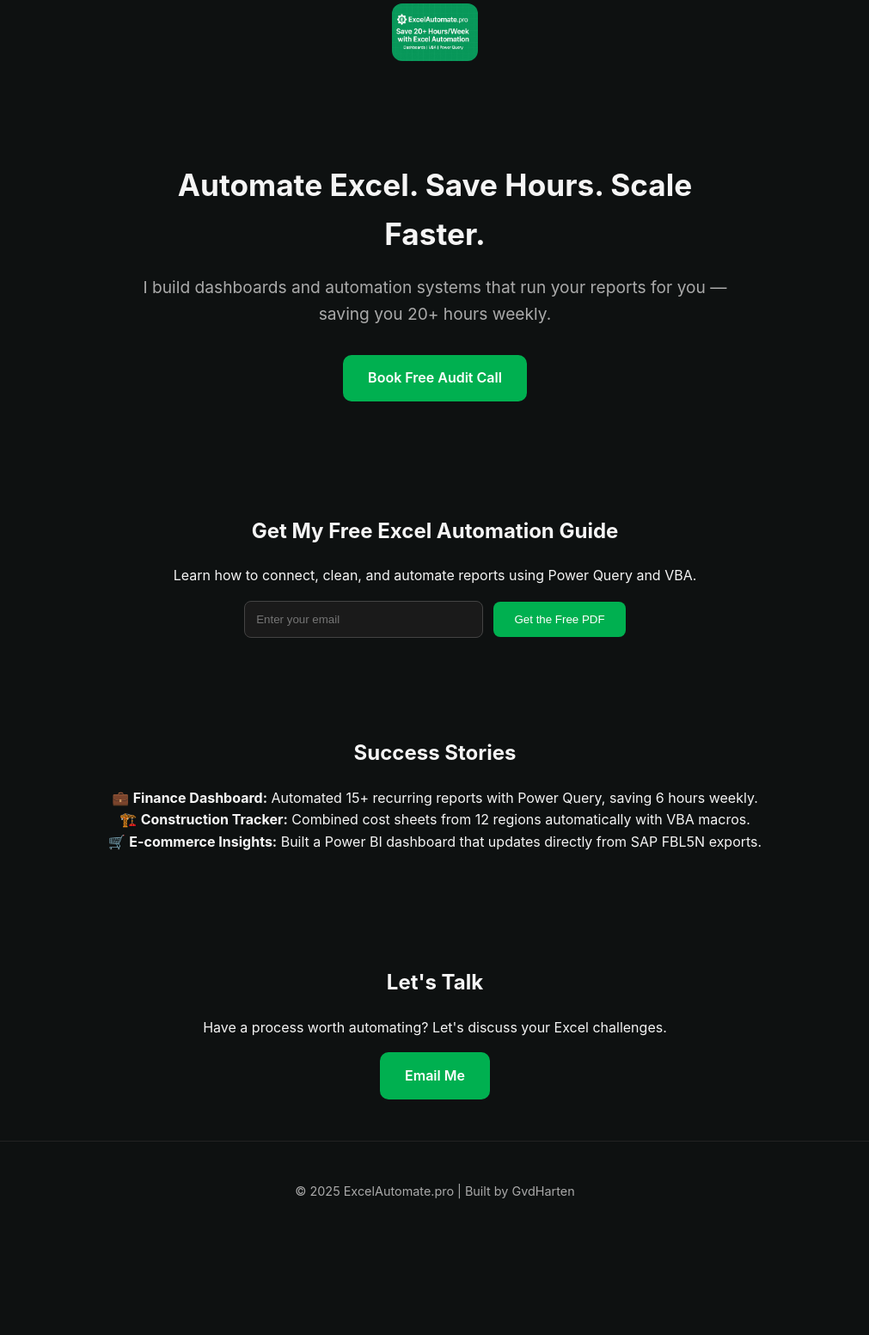
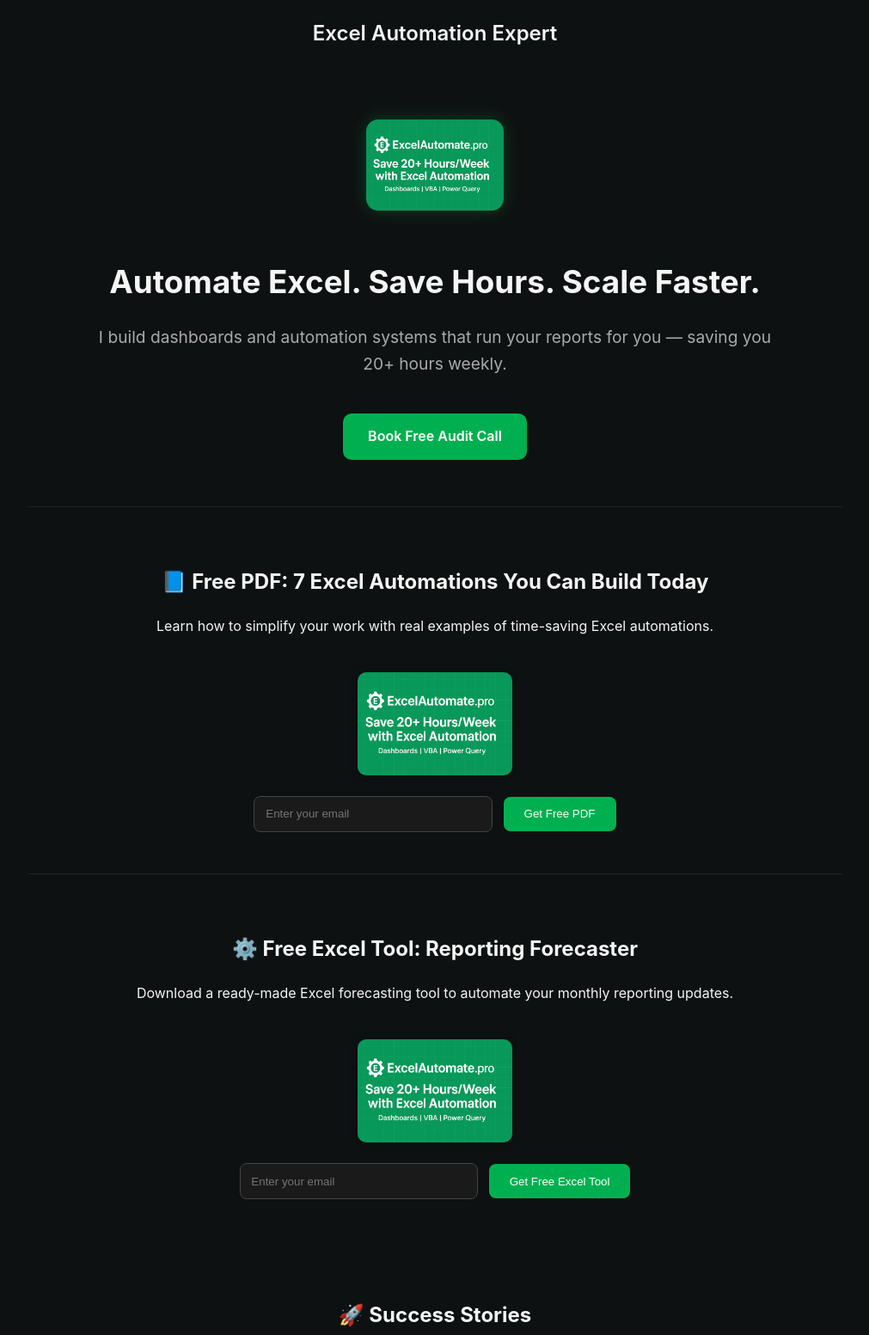
Before and after one commit to MrBilli0n/excelautomate-site, a plain HTML site: page index.html in a window 1280 px wide. Shown: the part 36-1589 px from the top of the page at 86% size, without its empty margins (134-1145 px from the left). Before the commit the page ends 1479 px from the top, so only its background shows below. Drawn offline with nearby package versions, Linux system fonts and the light colour scheme.

Commit message:
Restored and improved elements

```diff
--- a/index.html
+++ b/index.html
@@ -68,13 +68,20 @@
 
     .hero {
       text-align: center;
-      padding: 4rem 1.5rem;
-      max-width: 700px;
+      padding: 3rem 1.5rem 4rem;
+      max-width: 800px;
       margin: 0 auto;
     }
 
+    .hero img {
+      width: 160px;
+      border-radius: 14px;
+      margin-bottom: 1rem;
+      box-shadow: 0 0 20px rgba(0, 176, 80, 0.3);
+    }
+
     .hero-title {
-      font-size: 2.2rem;
+      font-size: 2.3rem;
       font-weight: 700;
       margin-bottom: 0.8rem;
     }
@@ -93,11 +100,11 @@
       border-radius: 10px;
       text-decoration: none;
       font-weight: 600;
-      transition: background 0.3s ease;
+      transition: transform 0.2s ease, background 0.3s ease;
     }
-
     .cta-button:hover {
       background: #00d860;
+      transform: scale(1.05);
     }
 
     .section {
@@ -105,6 +112,17 @@
       max-width: 900px;
       margin: 0 auto;
       text-align: center;
+    }
+
+    .lead-magnet {
+      border-top: 1px solid #222;
+    }
+
+    .lead-magnet img {
+      width: 180px;
+      border-radius: 10px;
+      margin-top: 1.5rem;
+      box-shadow: 0 0 10px rgba(0,0,0,0.3);
     }
 
     .lead-magnet form {
@@ -150,6 +168,9 @@
       .hero-subtitle {
         font-size: 1rem;
       }
+      .lead-magnet img {
+        width: 140px;
+      }
     }
   </style>
 </head>
@@ -157,35 +178,49 @@
 <body>
 
   <header>
-    <img src="https://raw.githubusercontent.com/MrBilli0n/excelautomate-site/main/Preview.jpg" alt="ExcelAutomate.pro logo" width="100" style="border-radius:12px;">
+    <h1 style="font-size:1.5rem; font-weight:600;">Excel Automation Expert</h1>
   </header>
 
   <section id="hero" class="hero">
+    <img src="https://raw.githubusercontent.com/MrBilli0n/excelautomate-site/main/Preview.jpg" alt="ExcelAutomate.pro logo">
     <h1 class="hero-title">Automate Excel. Save Hours. Scale Faster.</h1>
     <p class="hero-subtitle">I build dashboards and automation systems that run your reports for you — saving you 20+ hours weekly.</p>
     <a href="#contact" class="cta-button">Book Free Audit Call</a>
   </section>
 
-  <section class="section lead-magnet">
-    <h2>Get My Free Excel Automation Guide</h2>
-    <p>Learn how to connect, clean, and automate reports using Power Query and VBA.</p>
-
-    <!-- Lead Capture Form -->
+  <!-- Lead Magnet 1 -->
+  <section class="section lead-magnet" id="guide">
+    <h2>📘 Free PDF: 7 Excel Automations You Can Build Today</h2>
+    <p>Learn how to simplify your work with real examples of time-saving Excel automations.</p>
+    <img src="https://raw.githubusercontent.com/MrBilli0n/excelautomate-site/main/Preview.jpg" alt="Excel Automation Guide Preview">
     <form action="https://formspree.io/f/yourcode" method="POST">
       <input type="email" name="email" placeholder="Enter your email" required />
-      <button type="submit">Get the Free PDF</button>
+      <button type="submit">Get Free PDF</button>
     </form>
   </section>
 
+  <!-- Lead Magnet 2 -->
+  <section class="section lead-magnet" id="tool">
+    <h2>⚙️ Free Excel Tool: Reporting Forecaster</h2>
+    <p>Download a ready-made Excel forecasting tool to automate your monthly reporting updates.</p>
+    <img src="https://raw.githubusercontent.com/MrBilli0n/excelautomate-site/main/Preview.jpg" alt="Excel Reporting Forecaster preview">
+    <form action="https://formspree.io/f/yourcode" method="POST">
+      <input type="email" name="email" placeholder="Enter your email" required />
+      <button type="submit">Get Free Excel Tool</button>
+    </form>
+  </section>
+
+  <!-- Case Studies -->
   <section class="section" id="case-studies">
-    <h2>Success Stories</h2>
+    <h2>🚀 Success Stories</h2>
     <p>💼 <strong>Finance Dashboard:</strong> Automated 15+ recurring reports with Power Query, saving 6 hours weekly.<br>
        🏗️ <strong>Construction Tracker:</strong> Combined cost sheets from 12 regions automatically with VBA macros.<br>
        🛒 <strong>E-commerce Insights:</strong> Built a Power BI dashboard that updates directly from SAP FBL5N exports.</p>
   </section>
 
+  <!-- Contact -->
   <section class="section" id="contact">
-    <h2>Let's Talk</h2>
+    <h2>📩 Let's Talk</h2>
     <p>Have a process worth automating? Let's discuss your Excel challenges.</p>
     <a href="mailto:info@excelautomate.pro?subject=Free Excel Automation Audit&utm_source=website&utm_medium=cta" class="cta-button">Email Me</a>
   </section>
@@ -194,8 +229,8 @@
     <p>© <span id="year"></span> ExcelAutomate.pro | Built by GvdHarten</p>
   </footer>
 
-  <!-- GSAP Animation -->
-  <script src="https://cdnjs.cloudflare.com/ajax/libs/gsap/3.12.2/gsap.min.js" integrity="sha512-yR8b6mKOlIG6A4YZwKxAAlD5OK2ngklPhUpb7/5fQlPjvV1ROfXEqoWAX2N64nG3Jzyd+Z/Iz3lCuPduC3k5w==" crossorigin="anonymous" referrerpolicy="no-referrer"></script>
+  <!-- GSAP -->
+  <script src="https://cdnjs.cloudflare.com/ajax/libs/gsap/3.12.2/gsap.min.js" crossorigin="anonymous" referrerpolicy="no-referrer"></script>
   <script>
     window.addEventListener("load", () => {
       gsap.from(".hero-title", { duration: 1.2, y: 30, opacity: 0, ease: "power3.out" });
@@ -203,7 +238,7 @@
       gsap.from(".cta-button", { duration: 1, y: 10, opacity: 0, delay: 0.8, ease: "power3.out" });
     });
 
-    // Scroll-in reveal for sections
+    // Scroll reveal
     const observer = new IntersectionObserver(entries => {
       entries.forEach(e => { if (e.isIntersecting) e.target.classList.add('visible'); });
     }, { threshold: 0.1 });
```
